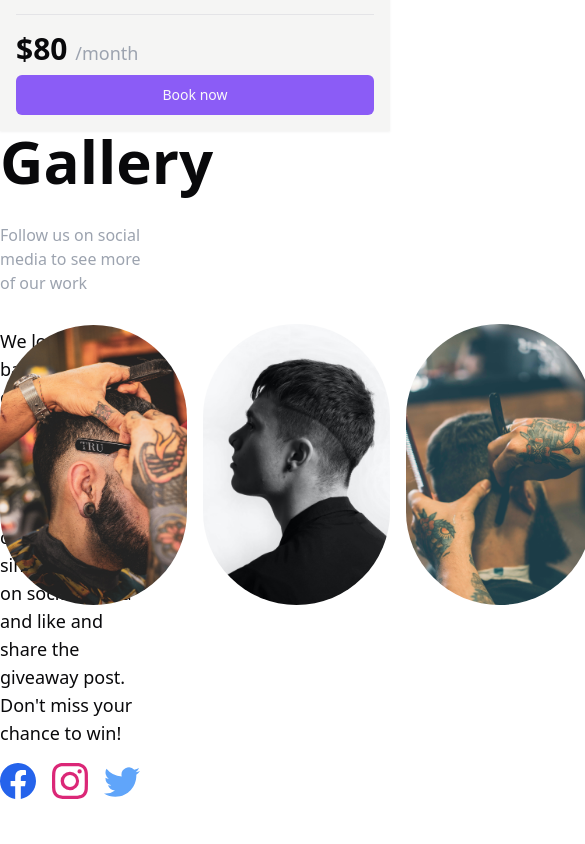
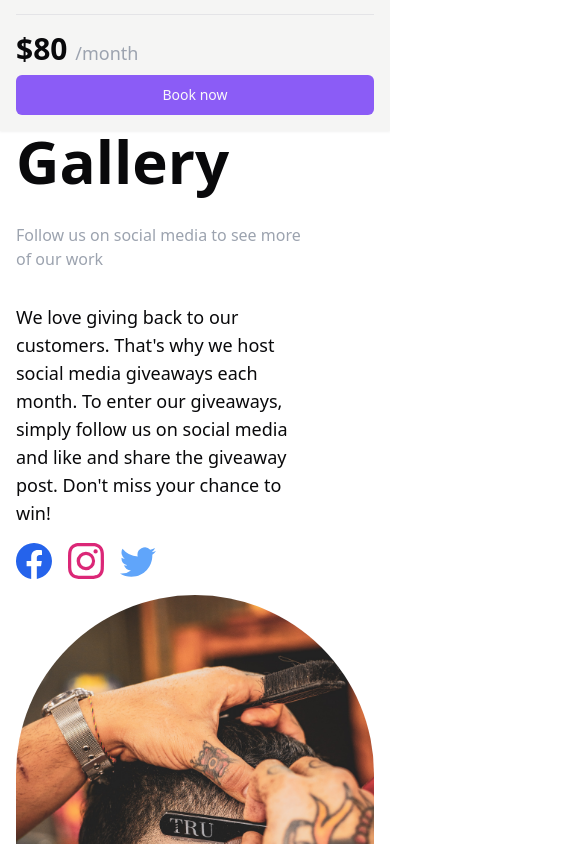
Before and after one commit to idohtml/Goofy-Fades, a React (Vite) app: page / in a window 390 px wide. Shown: the part 3720-4564 px from the top of the page, 585 px wide, since content can reach past the window. Before the commit the page ends 4519 px from the top, so only its background shows below. Built offline with nearby package versions, Linux system fonts and the light colour scheme.

Commit message:
fixed issue with gallery on mobile

```diff
--- a/src/App.tsx
+++ b/src/App.tsx
@@ -4,6 +4,7 @@ import Home from "@/routes/Home";
 import Pricing from "@/routes/Pricing";
 import ErrorPage from "./routes/ErrorPage";
 import { ThemeProvider } from "./components/theme-provider";
+import Footer from "./components/layout/Footer";
 
 function App() {
   return (
@@ -19,6 +20,7 @@ function App() {
               <Route path="/*" element={<ErrorPage />} />
             </Routes>
           </main>
+          <Footer />
         </div>
       </Router>
     </ThemeProvider>
--- /dev/null
+++ b/src/components/layout/Footer.tsx
@@ -0,0 +1,7 @@
+export default function Footer() {
+  return (
+    <footer className="max-w-6xl mx-auto mt-32">
+      <div></div>
+    </footer>
+  );
+}
--- a/src/components/layout/Gallery.tsx
+++ b/src/components/layout/Gallery.tsx
@@ -8,7 +8,7 @@ const images = [img1, img2, img3];
 export default function Gallery() {
   return (
     <section className="max-w-6xl mx-auto md:mt-16">
-      <div className="grid grid-cols-2 gap-4">
+      <div className="grid grid-cols-1 md:grid-cols-2 px-4 gap-4">
         <div className="w-4/5">
           <h2 className="text-6xl font-bold">Gallery</h2>
           <h3 className="text-gray-400 my-8">
@@ -26,13 +26,13 @@ export default function Gallery() {
             <BsTwitter className="text-4xl text-blue-400" />
           </div>
         </div>
-        <div className="flex items-center justify-center gap-4">
+        <div className="flex flex-col md:flex-row items-center justify-center gap-4">
           {images.map((image, index) => (
             <img
               key={index}
               src={image}
               alt="Gallery"
-              className="w-52 h-50 rounded-full"
+              className="w-full h-full md:w-52 md:h-50 rounded-full"
             />
           ))}
         </div>
```
